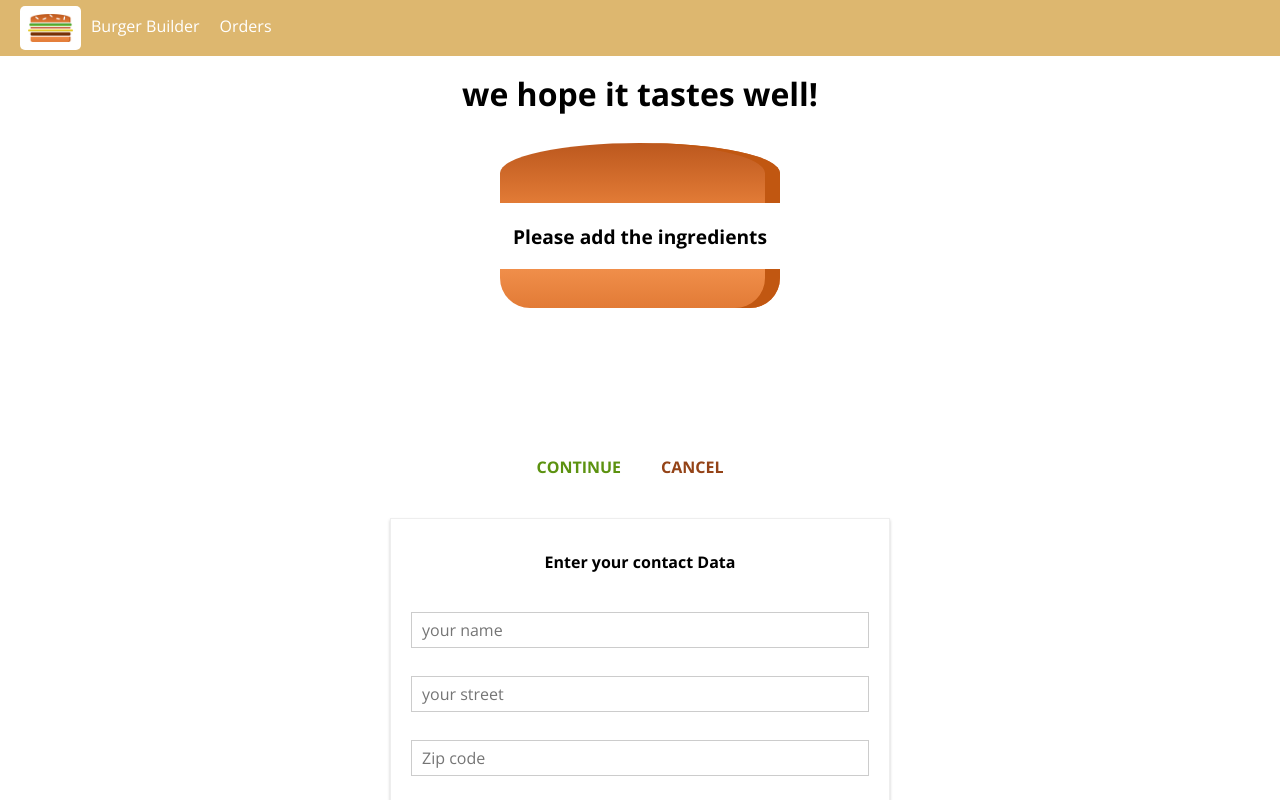
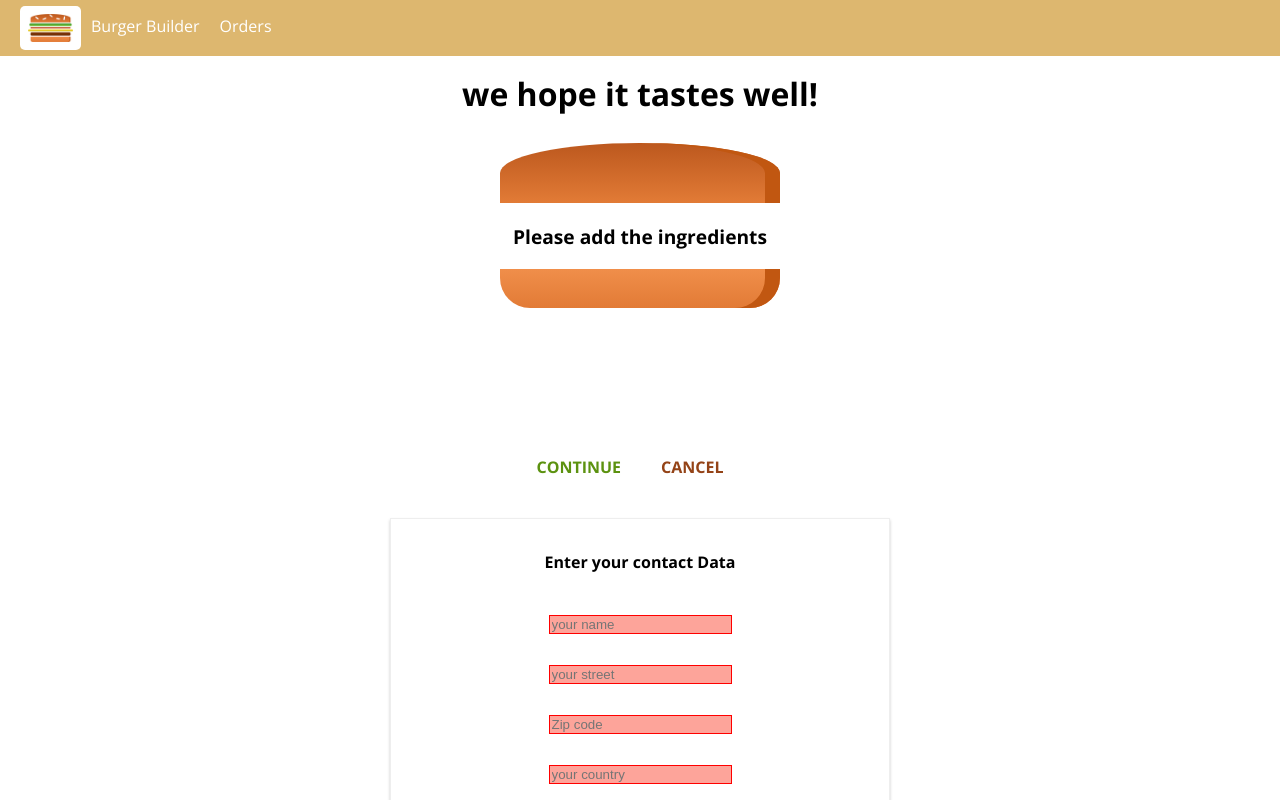
Before and after one commit to linglingTabuteau/projet-react-burgerbuilder, a React (Create React App) app: page /checkout in a window 1280 px wide. Both pictures are taken after a click on the button "CONTINUE". Shown: the top 800 px of the page. Built offline with nearby package versions, Linux system fonts and the light colour scheme.

Commit message:
adding validation feeback

```diff
--- a/src/components/UI/Input/Input.jsx
+++ b/src/components/UI/Input/Input.jsx
@@ -3,11 +3,17 @@ import classes from "./Input.module.css";
 
 const input = (props) => {
   let inputElement = null;
+  const inputClasses = [classes.inputElement];
+
+  if (props.invalid && props.shouldValite) {
+    inputClasses.push(classes.Invalid);
+  }
+
   switch (props.elementType) {
     case "input":
       inputElement = (
         <input
-          className={classes.InputElement}
+          className={inputClasses.join(" ")}
           {...props.elementConfig}
           value={props.value}
           onChange={props.changed}
@@ -17,7 +23,7 @@ const input = (props) => {
     case "textarea":
       inputElement = (
         <textarea
-          className={classes.InputElement}
+          className={inputClasses.join(" ")}
           {...props.elementConfig}
           value={props.value}
           onChange={props.changed}
@@ -27,7 +33,7 @@ const input = (props) => {
     case "select":
       inputElement = (
         <select
-          className={classes.InputElement}
+          className={inputClasses.join(" ")}
           value={props.value}
           onChange={props.changed}
         >
@@ -42,7 +48,7 @@ const input = (props) => {
     default:
       inputElement = (
         <input
-          className={classes.InputElement}
+          className={inputClasses.join(" ")}
           {...props.elementConfig}
           value={props.value}
           onChange={props.changed}
--- a/src/components/UI/Input/Input.module.css
+++ b/src/components/UI/Input/Input.module.css
@@ -1,27 +1,32 @@
 .Input {
-  width     : 100%;
-  padding   : 10px;
+  width: 100%;
+  padding: 10px;
   box-sizing: border-box;
 }
 
 .Label {
-  font-weight  : bold;
-  display      : block;
+  font-weight: bold;
+  display: block;
   margin-bottom: 8px;
 }
 
 .InputElement {
-  outline         : none;
-  border          : 1px solid #ccc;
+  outline: none;
+  border: 1px solid #ccc;
   background-color: white;
-  font            : inherit;
-  padding         : 6px 10px;
-  width           : 100%;
-  display         : block;
-  box-sizing      : border-box;
+  font: inherit;
+  padding: 6px 10px;
+  width: 100%;
+  display: block;
+  box-sizing: border-box;
 }
 
 .InputElement:focus {
-  outline         : none;
+  outline: none;
   background-color: #cccc;
 }
+
+.Invalid {
+  border: 1px solid red;
+  background-color: #fda49a;
+}
--- a/src/containers/Checkout/ContactData/ContactData.jsx
+++ b/src/containers/Checkout/ContactData/ContactData.jsx
@@ -41,6 +41,9 @@ class ContactData extends Component {
         value: "",
         validation: {
           required: true,
+          // add more rules below
+          minLength: 5,
+          maxLength: 5,
         },
         valid: false,
       },
@@ -89,9 +92,18 @@ class ContactData extends Component {
   };
 
   checkValidity = (value, rules) => {
-    let isValid = false;
-    if (rules && rules.required) {
-      isValid = value.trim() !== "";
+    let isValid = true;
+    if (!rules) return true;
+
+    if (rules.required) {
+      isValid = value.trim() !== "" && isValid;
+    }
+    if (rules.minLength) {
+      console.log("ok");
+      isValid = value.length >= rules.minLength && isValid;
+    }
+    if (rules.maxLength) {
+      isValid = value.length <= rules.maxLength && isValid;
     }
     return isValid;
   };
@@ -118,7 +130,6 @@ class ContactData extends Component {
         .post("/orders.json", order)
         // .then(response => console.log("response puchaeContinueHandler:", response))
         .then((res) => {
-          console.log("ok ContactData");
           this.setState({ loading: false, purchasing: false });
           // push user to home page '/' after passing the order
           this.props.history.push("/");
@@ -163,10 +174,12 @@ class ContactData extends Component {
       <form onSubmit={this.orderHandler}>
         {formElementArray.map((formItem) => (
           <Input
+            key={formItem.id}
             elementType={formItem.config.elementType}
             elementConfig={formItem.config.elementConfig}
             placeholder={formItem.config.value}
-            key={formItem.id}
+            invalid={!formItem.config.valid}
+            shouldValite={formItem.config.validation}
             changed={(event) => this.inputChangedHandler(event, formItem.id)}
           />
         ))}
```
